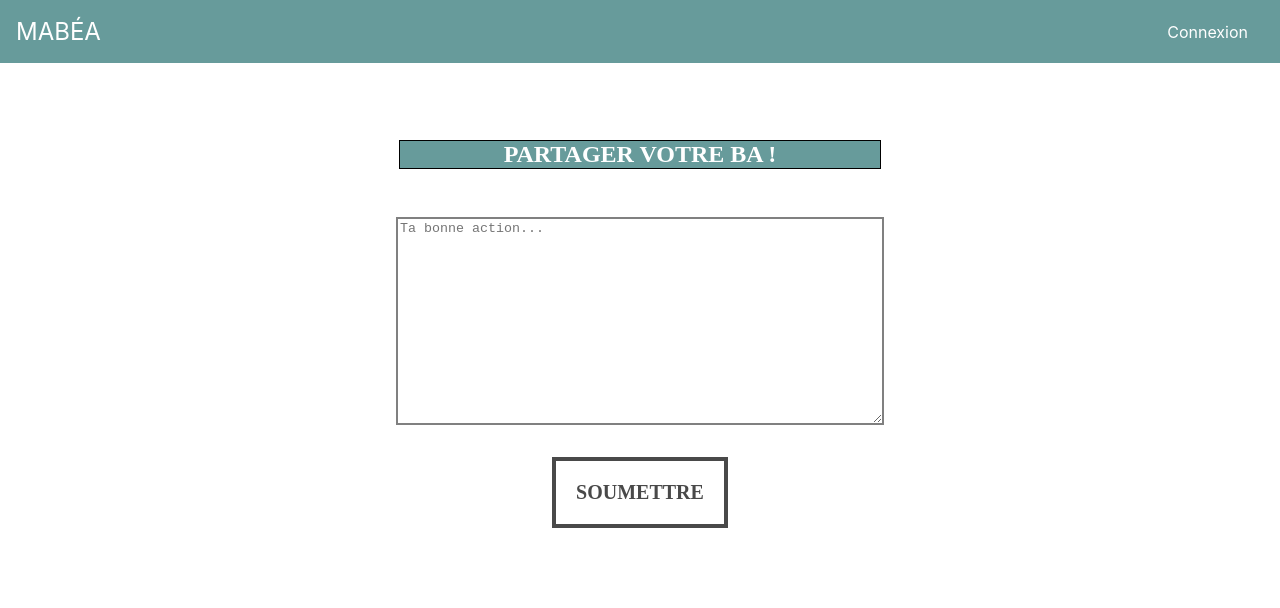
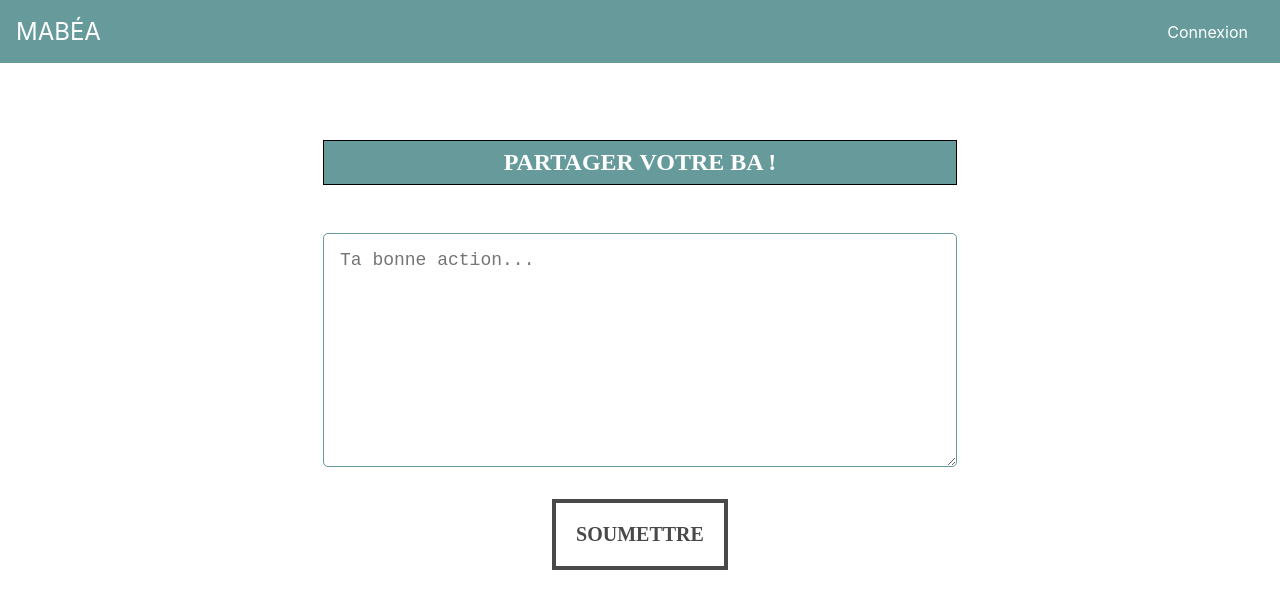
Before and after one commit to NicolasVid/Mabea, a React (Create React App) app: page /Publish in a window 1280 px wide. Shown: the top 608 px of the page. Built offline with nearby package versions, Linux system fonts and the light colour scheme.

Commit message:
BaInput style

```diff
--- a/src/components/BaInput/BaInput.css
+++ b/src/components/BaInput/BaInput.css
@@ -9,7 +9,6 @@
     justify-content: center;
     font-family: 'Libre Baskerville', serif;
     font-size: 24px;
-    width: 100%;
     max-width: 600px;
     margin: 0 auto;
 }
@@ -21,20 +20,22 @@
     background-color: #679b9b;
     color: white;
     border:1px solid black;
-    width: 80%;
+    width: 100%;
     text-align: center;
+    padding: 0.5rem 1rem;
+
 }
 
 
 .Input2 textarea {
     height: 200px;
-    border: 2px solid grey;
-    width: 80%;
     margin-top: 2rem;
-}
+    border: 1px solid #679b9b;
+    border-radius: 5px;
+    font-size: 18px;
+    width: 100%;
+    padding: 1rem;
 
-.Input2 textarea ::placeholder {
-    margin: auto;
 }
 
 .Input2 button {
--- a/src/components/DisplayBa/DisplayBa.css
+++ b/src/components/DisplayBa/DisplayBa.css
@@ -8,7 +8,7 @@
 
 .DisplayBa p {
     font-family: 'Libre Baskerville', serif;
-    font-weight: 700;
+    font-weight: 500;
     color: black;
     margin: 0 5px 0px;
     float: left;
--- a/src/components/DisplayBa/DisplayBa.js
+++ b/src/components/DisplayBa/DisplayBa.js
@@ -32,7 +32,7 @@ class displayBa extends React.Component {
       .catch((error) => {
         console.log(error);
       })
-      .then(()=>{
+      .then(() => {
         this.setState({loading: false});
       })
   };
--- a/src/components/Loader/Loader.js
+++ b/src/components/Loader/Loader.js
@@ -2,7 +2,7 @@ import React from 'react';
 import './Loader.css';
 
 const Loader = () => (
-    <div class="loader"></div>
+    <div className="loader"></div>
 );
 
 export default Loader;
```
